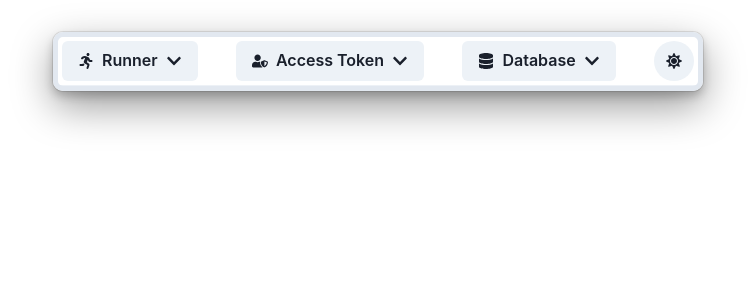
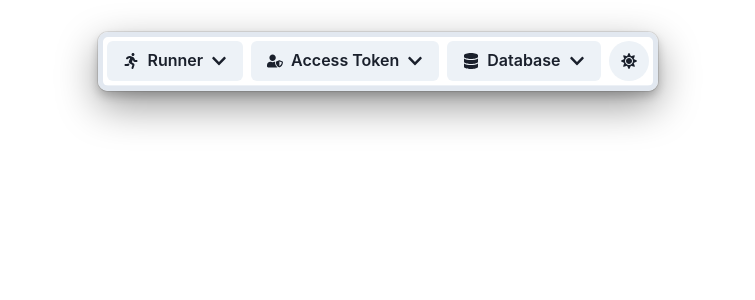
Before and after one commit to prakharprasad/facebook-birthday, a React (Create React App) app in the folder frontend/: page / in a window 1280 px wide. Shown: the top 300 px of the page, without its empty margins (262-1017 px from the left). Built offline with nearby package versions, Linux system fonts and the light colour scheme; no server answers.

Commit message:
change minwidth of table flex to 40vw

```diff
--- a/frontend/src/App.js
+++ b/frontend/src/App.js
@@ -105,7 +105,7 @@ function App() {
     return (
       <Flex flexWrap="wrap" justifyContent="space-around">
         <Box borderWidth={5} borderRadius={10} boxShadow="dark-lg" m={8}>
-          <Flex flexWrap="wrap" flexDirection="row" justifyContent="space-between" minWidth="50vw">
+          <Flex flexWrap="wrap" flexDirection="row" justifyContent="space-between" minWidth="40vw">
             {/* Run Menu */}
             <Menu>
               <MenuButton as={Button} rightIcon={<FaChevronDown />} margin={defaultMargin} leftIcon={<FaRunning />}>
```
